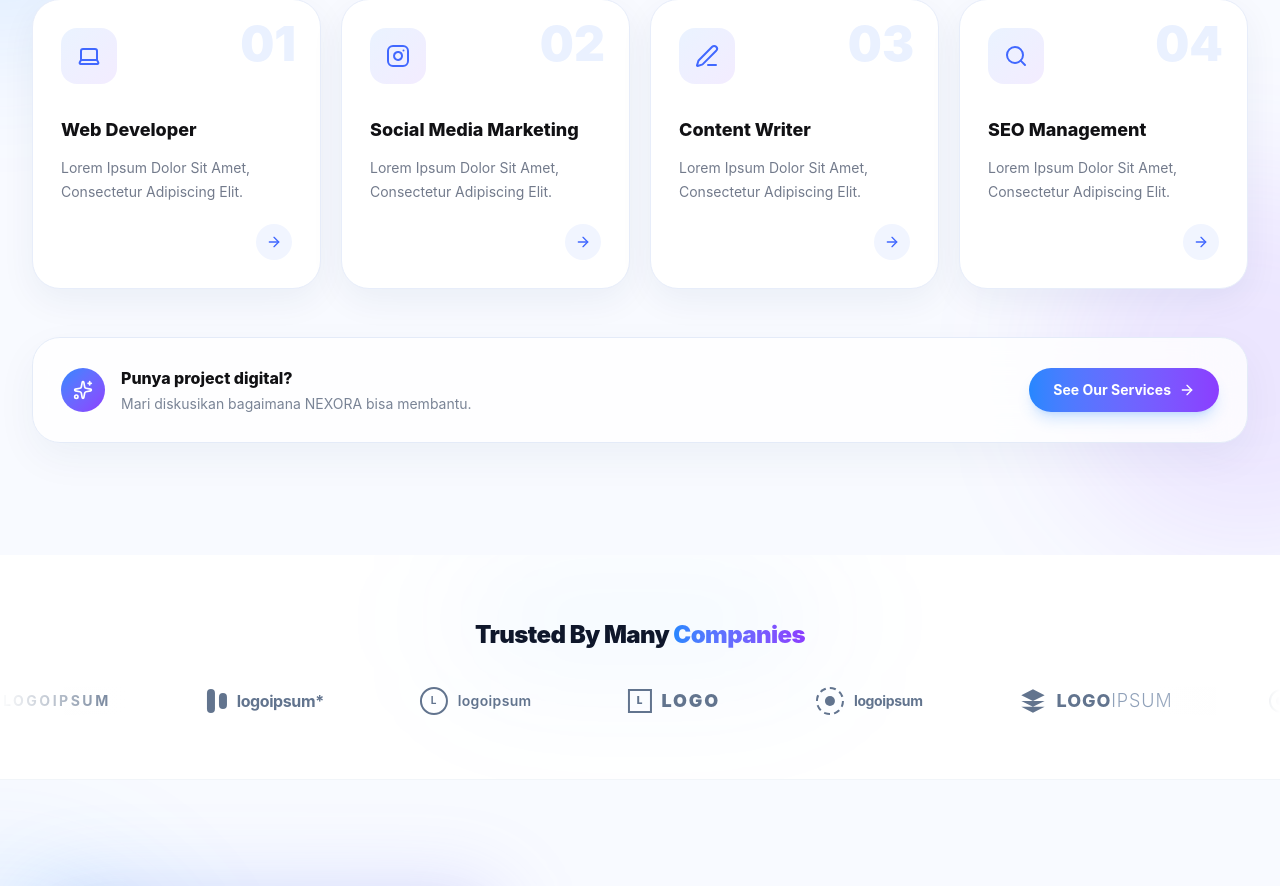
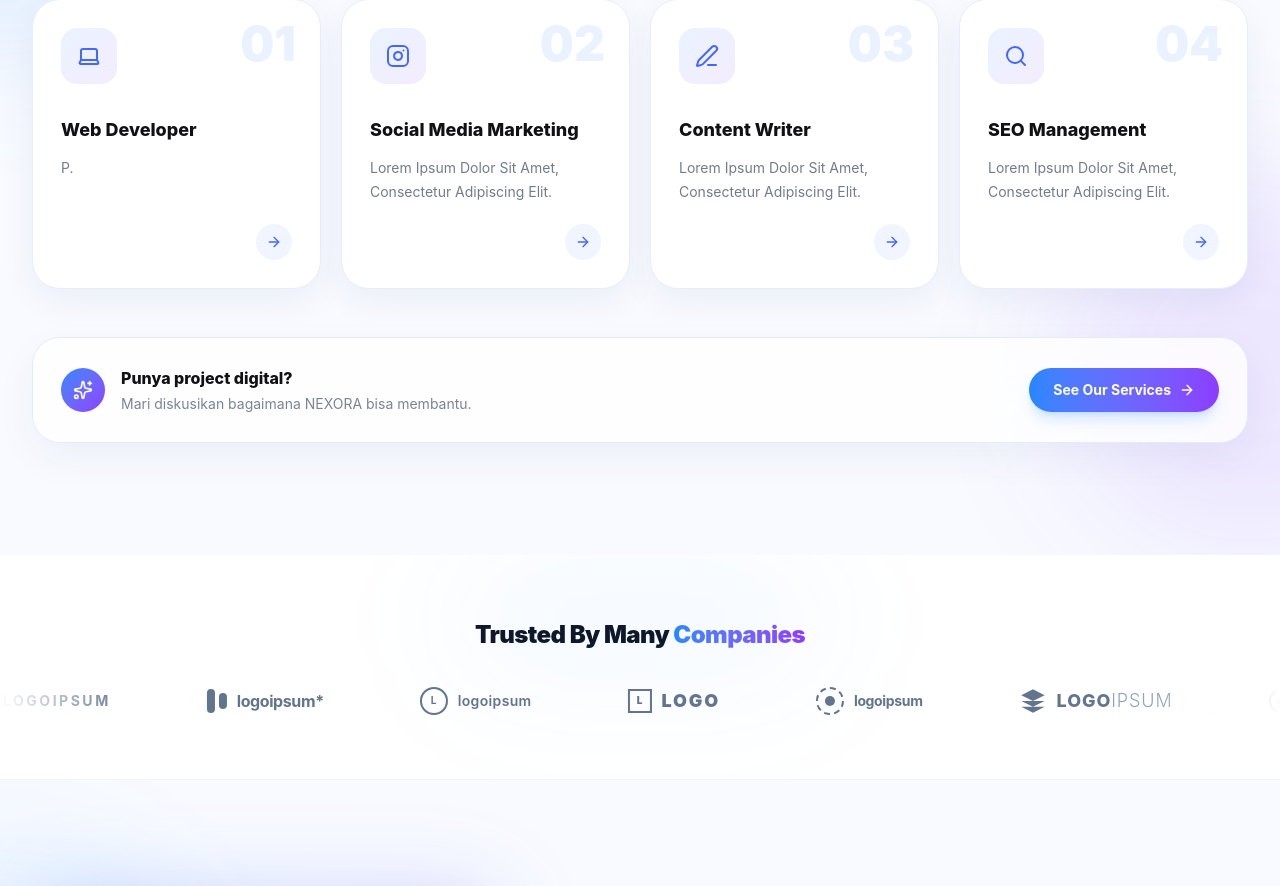
Before and after one commit to fii-git/Nexora-main, a React (Vite) app: page / in a window 1280 px wide. Shown: the part 2311-3197 px from the top of the page. Built offline with nearby package versions, Linux system fonts and the light colour scheme.

Commit message:
fix:ganti nama service

```diff
--- a/src/data.ts
+++ b/src/data.ts
@@ -22,7 +22,7 @@ export const servicesData: ServiceItem[] = [
   {
     id: "web-dev",
     title: "Web Developer",
-    description: "Lorem Ipsum Dolor Sit Amet, Consectetur Adipiscing Elit.",
+    description: "P.",
     iconName: "Laptop",
     highlighted: false,
   },
```
